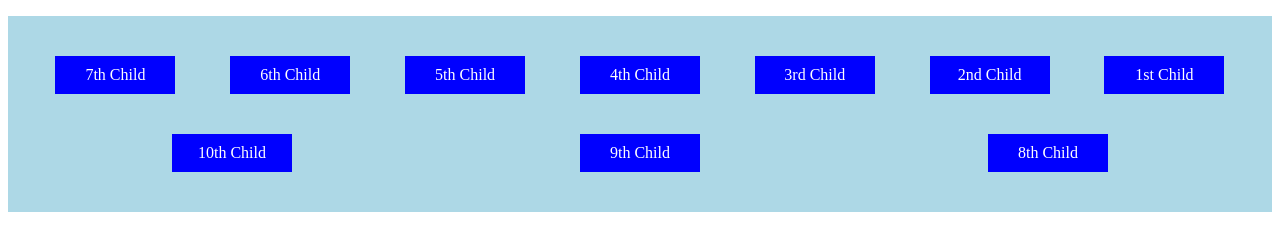
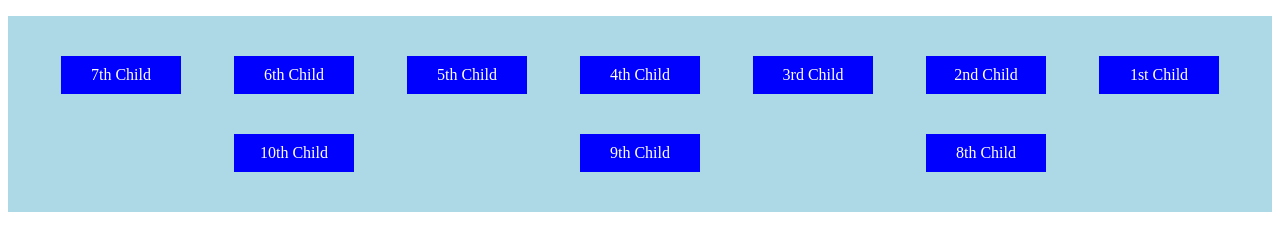
Before and after one commit to mrtrpak/Advanced-Frontend-Development, a plain HTML site: page Flexbox/index.html in a window 1280 px wide. Drawn offline with Linux system fonts and the light colour scheme.

Commit message:
adding more notes to property

```diff
--- a/Flexbox/flex-properties.css
+++ b/Flexbox/flex-properties.css
@@ -18,8 +18,11 @@ ul {
   flex-flow: row-reverse wrap;
 
   /* Justify Content - aligns children to specified value */
-  /* Values: flex-start(default), flex-end, center, space-between, space-around */
-  justify-content: space-around;
+  /* Values: flex-start(default), flex-end, center, space-between, space-around, space-evenly */
+  /* - space between makes sure that everything contained is even but the ends
+  - space around makes each child have same space on its right and left
+  - space evenly makes sure all the spacing is even between all children */
+  justify-content: space-evenly;
 
 }
 
```
